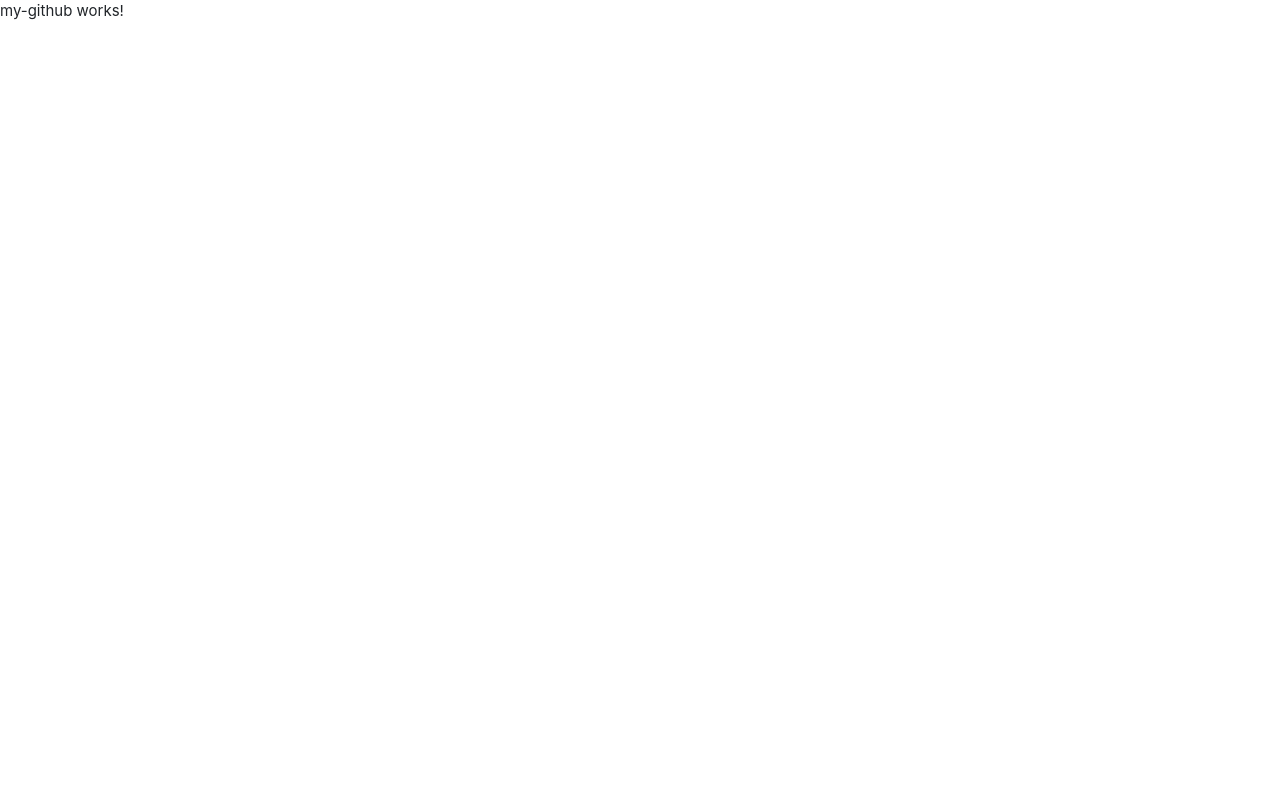
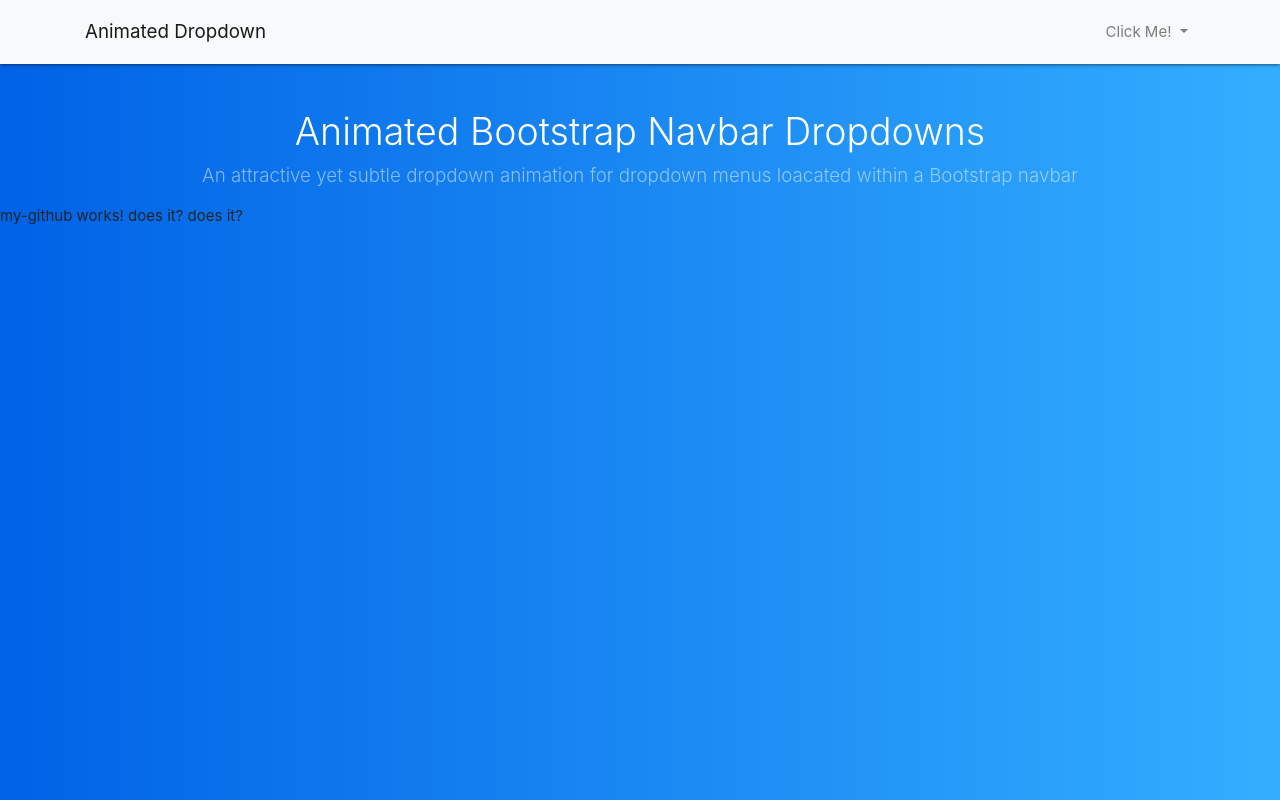
Before and after one commit to MbuguaMwaura/GitHubSearch, an Angular app: page / in a window 1280 px wide. Built offline with nearby package versions, Linux system fonts and the light colour scheme.

Commit message:
adds a blue background to the body and a navbar

```diff
--- a/src/app/app.component.html
+++ b/src/app/app.component.html
@@ -1 +1,31 @@
+<nav class="navbar navbar-expand-lg navbar-light bg-light">
+    <div class="container">
+      <a class="navbar-brand" href="#">Animated Dropdown</a>
+      <button class="navbar-toggler" type="button" data-toggle="collapse" data-target="#navbarSupportedContent" aria-controls="navbarSupportedContent" aria-expanded="false" aria-label="Toggle navigation">
+      <span class="navbar-toggler-icon"></span>
+    </button>
+
+      <div class="collapse navbar-collapse" id="navbarSupportedContent">
+        <ul class="navbar-nav ml-auto">
+          <li class="nav-item dropdown">
+            <a class="nav-link dropdown-toggle" href="#" id="navbarDropdown" role="button" data-toggle="dropdown" aria-haspopup="true" aria-expanded="false">
+            Click Me!
+          </a>
+            <!-- Here's the magic. Add the .animate and .slide-in classes to your .dropdown-menu and you're all set! -->
+            <div class="dropdown-menu dropdown-menu-right animate slideIn" aria-labelledby="navbarDropdown">
+              <a class="dropdown-item" href="#">Action</a>
+              <a class="dropdown-item" href="#">Another action</a>
+              <div class="dropdown-divider"></div>
+              <a class="dropdown-item" href="#">Something else here</a>
+            </div>
+          </li>
+        </ul>
+      </div>
+    </div>
+  </nav>
+
+  <div class="container text-center">
+    <h1 class="mt-5 text-white font-weight-light">Animated Bootstrap Navbar Dropdowns</h1>
+    <p class="lead text-white-50">An attractive yet subtle dropdown animation for dropdown menus loacated within a Bootstrap navbar</p>
+  </div>
 <app-my-github></app-my-github>
--- a/src/app/my-github/my-github.component.html
+++ b/src/app/my-github/my-github.component.html
@@ -1,3 +1,3 @@
 <p>
-  my-github works!
+  my-github works! does it? does it?
 </p>
--- a/src/styles.css
+++ b/src/styles.css
@@ -1,2 +1,41 @@
 /* You can add global styles to this file, and also import other style files */
 @import "~bootstrap/dist/css/bootstrap.css"
+
+;@keyframes slideIn {
+    0% {
+      transform: translateY(1rem);
+      opacity: 0;
+    }
+    100% {
+      transform:translateY(0rem);
+      opacity: 1;
+    }
+    0% {
+      transform: translateY(1rem);
+      opacity: 0;
+    }
+  }
+
+  @-webkit-keyframes slideIn {
+    0% {
+      -webkit-transform: transform;
+      -webkit-opacity: 0;
+    }
+    100% {
+      -webkit-transform: translateY(0);
+      -webkit-opacity: 1;
+    }
+    0% {
+      -webkit-transform: translateY(1rem);
+      -webkit-opacity: 0;
+    }
+  }
+
+  .slideIn {
+    -webkit-animation-name: slideIn;
+    animation-name: slideIn;
+  }
+  body {
+    background: #007bff;
+    background: linear-gradient(to right, #0062E6, #33AEFF);
+  }
```
